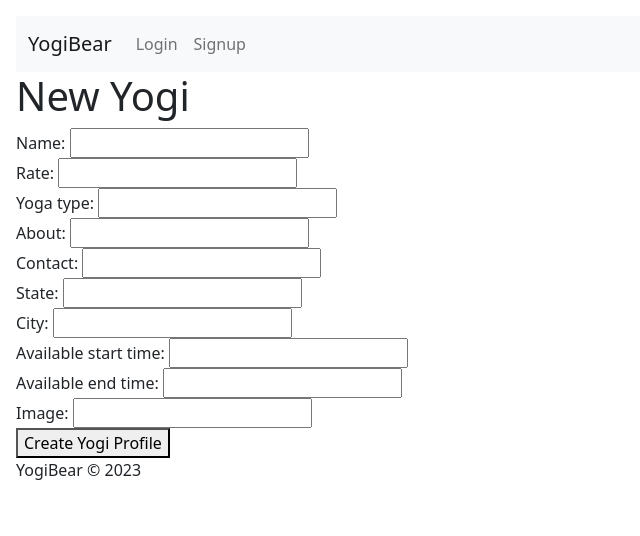
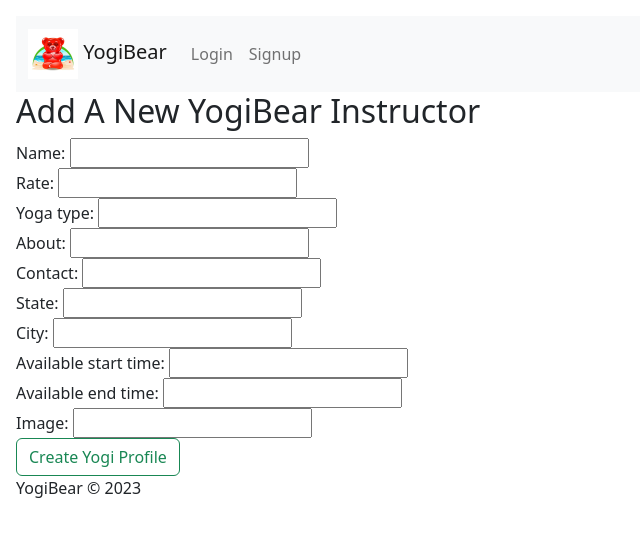
Before and after one commit to robynspaulding/yogiBear_react, a React (Vite) app: page /yogis/new in a window 1280 px wide. Shown: the top 536 px of the page, without its empty margins (0-640 px from the left). Built offline with nearby package versions, Linux system fonts and the light colour scheme.

Commit message:
styles all buttons using Button variants from react bootstrap, adds image for logo to assets folder and implements logo in header

```diff
--- a/src/BookingsNew.jsx
+++ b/src/BookingsNew.jsx
@@ -3,6 +3,7 @@ import React, { useState } from "react";
 import { useParams } from "react-router-dom";
 import DatePicker from "react-datepicker";
 import "react-datepicker/dist/react-datepicker.css";
+import { Button } from "react-bootstrap";
 
 export function BookingsNew(props) {
   const idParams = useParams();
@@ -35,9 +36,6 @@ export function BookingsNew(props) {
         <div>
           <input name="yogi_name" type="hidden" defaultValue={props.yogi.name} />
         </div>
-        {/* <div>
-          Date: <input name="date" type="text" placeholder="Date" />
-        </div> */}
         <div>
           <DatePicker selected={startDate} onChange={(date) => setStartDate(date)} value={startDate} name="date" />
         </div>
@@ -71,7 +69,9 @@ export function BookingsNew(props) {
         <div>
           Paid: <input name="paid" type="text" defaultValue="false" />
         </div>
-        <button type="submit">Create Booking</button>
+        <Button variant="outline-success" type="submit">
+          Create Booking
+        </Button>
       </form>
     </div>
   );
--- a/src/Header.jsx
+++ b/src/Header.jsx
@@ -1,11 +1,14 @@
 import { LogoutLink } from "./LogoutLink";
-import { Navbar, Nav, NavDropdown, Container, Button, Form } from "react-bootstrap";
-
+import { Navbar, Nav, NavDropdown, Container } from "react-bootstrap";
+import React from "react";
+import gummyyoga from "./assets/gummyyoga.jpeg";
 export function Header() {
   return (
     <Navbar bg="light" expand="lg">
       <Container fluid>
-        <Navbar.Brand href="/">YogiBear</Navbar.Brand>
+        <Navbar.Brand href="/">
+          <img alt="" src={gummyyoga} width="50" height="50" /> YogiBear
+        </Navbar.Brand>
         <Navbar.Toggle aria-controls="navbarScroll" />
         <Navbar.Collapse id="navbarScroll">
           <Nav className="me-auto my-2 my-lg-0" style={{ maxHeight: "100px" }} navbarScroll>
--- a/src/Login.jsx
+++ b/src/Login.jsx
@@ -1,5 +1,6 @@
 import axios from "axios";
 import { useState } from "react";
+import { Button } from "react-bootstrap";
 
 const jwt = localStorage.getItem("jwt");
 if (jwt) {
@@ -43,7 +44,9 @@ export function Login() {
         <div>
           Password: <input name="password" type="password" />
         </div>
-        <button type="submit">Login</button>
+        <Button variant="outline-success" size="sm" type="submit">
+          Login
+        </Button>
       </form>
     </div>
   );
--- a/src/Signup.jsx
+++ b/src/Signup.jsx
@@ -1,5 +1,6 @@
 import axios from "axios";
 import { useState } from "react";
+import { Button } from "react-bootstrap";
 
 export function Signup() {
   const [errors, setErrors] = useState([]);
@@ -42,7 +43,9 @@ export function Signup() {
         <div>
           Password confirmation: <input name="password_confirmation" type="password" />
         </div>
-        <button type="submit">Signup</button>
+        <Button variant="outline-success" size="sm" type="submit">
+          Create account
+        </Button>
       </form>
     </div>
   );
--- a/src/YogisIndex.jsx
+++ b/src/YogisIndex.jsx
@@ -1,23 +1,30 @@
 import * as React from "react";
 import { Link } from "react-router-dom";
+import { Button } from "react-bootstrap";
 
 export function YogisIndex(props) {
   return (
     <div>
-      <h1> All YogiBear Instructors </h1>
+      <h1> Our YogiBear Instructors </h1>
       {props.yogis.map((yogi) => (
         <div key={yogi.id}>
           <h2>{yogi.name}</h2>
           {yogi.yoga_type} yoga <br />
           <img width="500" src={yogi.image} />
           <br />
-          <Link to={`/yogis/${yogi.id}`}>See all of {yogi.name}'s Info</Link>
+          <Link to={`/yogis/${yogi.id}`}>
+            <Button variant="outline-dark" size="md">
+              See all of {yogi.name}'s Info
+            </Button>
+          </Link>
           <br />
           {localStorage.jwt === undefined ? (
             <></>
           ) : (
             <>
-              <button onClick={() => props.onSelectYogi(yogi)}>Admin Edit Actions</button>
+              <Button variant="light" size="sm" onClick={() => props.onSelectYogi(yogi)}>
+                Admin Edit Actions
+              </Button>
             </>
           )}
         </div>
--- a/src/YogisNew.jsx
+++ b/src/YogisNew.jsx
@@ -1,4 +1,5 @@
 import axios from "axios";
+import { Button } from "react-bootstrap";
 
 export function YogisNew() {
   const handleCreateYogi = (params) => {
@@ -19,7 +20,7 @@ export function YogisNew() {
 
   return (
     <div>
-      <h1>New Yogi</h1>
+      <h2>Add A New YogiBear Instructor</h2>
       <form onSubmit={handleSubmit}>
         <div>
           Name: <input name="name" type="text" />
@@ -51,7 +52,9 @@ export function YogisNew() {
         <div>
           Image: <input name="image" type="text" />
         </div>
-        <button type="submit">Create Yogi Profile</button>
+        <Button variant="outline-success" type="submit">
+          Create Yogi Profile
+        </Button>
       </form>
     </div>
   );
--- a/src/YogisUpdate.jsx
+++ b/src/YogisUpdate.jsx
@@ -1,3 +1,5 @@
+import { Button } from "react-bootstrap";
+
 export function YogisUpdate(props) {
   const handleSubmit = (event) => {
     event.preventDefault();
@@ -47,9 +49,13 @@ export function YogisUpdate(props) {
           Image: <input defaultValue={props.yogi.image} name="image" type="text" />
         </div>
 
-        <button type="submit">Update {props.yogi.name}'s Info</button>
+        <Button variant="outline-success" type="submit">
+          Update {props.yogi.name}'s Info
+        </Button>
         <br />
-        <button onClick={handleClick}>Delete {props.yogi.name}'s Profile</button>
+        <Button variant="outline-danger" onClick={handleClick}>
+          Delete {props.yogi.name}'s Profile
+        </Button>
       </form>
     </div>
   );
```
Also changed, not shown: src/assets/gummyyoga.jpeg (added).
